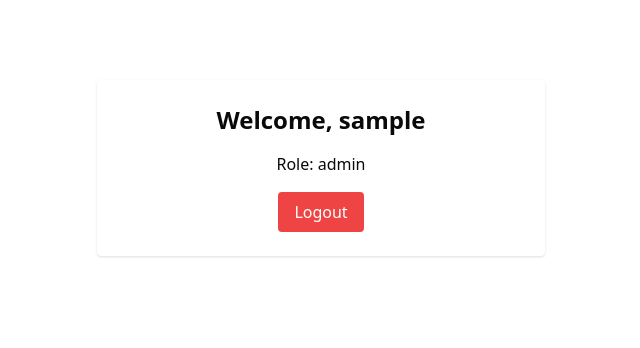
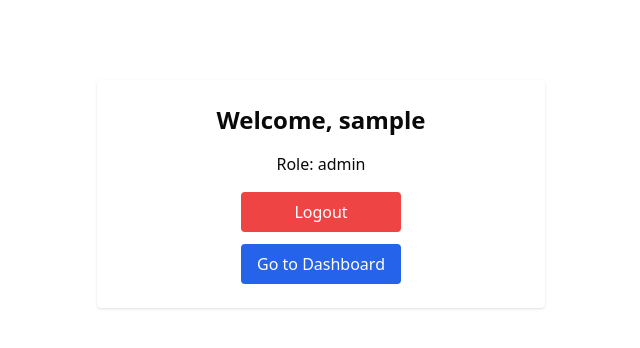
Before and after one commit to hyxONick/hsbc-training-frontend, a React (Vite) app: page / in a window 1280 px wide. Shown: the top 348 px of the page, without its empty margins (319-959 px from the left). Built offline with nearby package versions, Linux system fonts and the light colour scheme; sample sign-in values are in the browser's storage.

Commit message:
modify login page navi to dashboard

```diff
--- a/src/pages/Home.jsx
+++ b/src/pages/Home.jsx
@@ -10,11 +10,22 @@ export default function Home() {
     navigate('/login')
   }
 
+  const goToDashboard = () => {
+    navigate('/dashboard')
+  }
+
   return (
     <div className="p-6 max-w-md mx-auto mt-20 bg-white shadow rounded text-center">
       <h2 className="text-2xl font-bold mb-4">Welcome, {user.username}</h2>
       <p className="mb-4">Role: {user.role}</p>
-      <button onClick={logout} className="bg-red-500 text-white px-4 py-2 rounded">Logout</button>
+      <div className="flex flex-col items-center space-y-3">
+        <button onClick={logout} className="bg-red-500 text-white px-4 py-2 rounded w-40">
+          Logout
+        </button>
+        <button onClick={goToDashboard} className="bg-blue-600 text-white px-4 py-2 rounded w-40">
+          Go to Dashboard
+        </button>
+      </div>
     </div>
   )
 }
```
